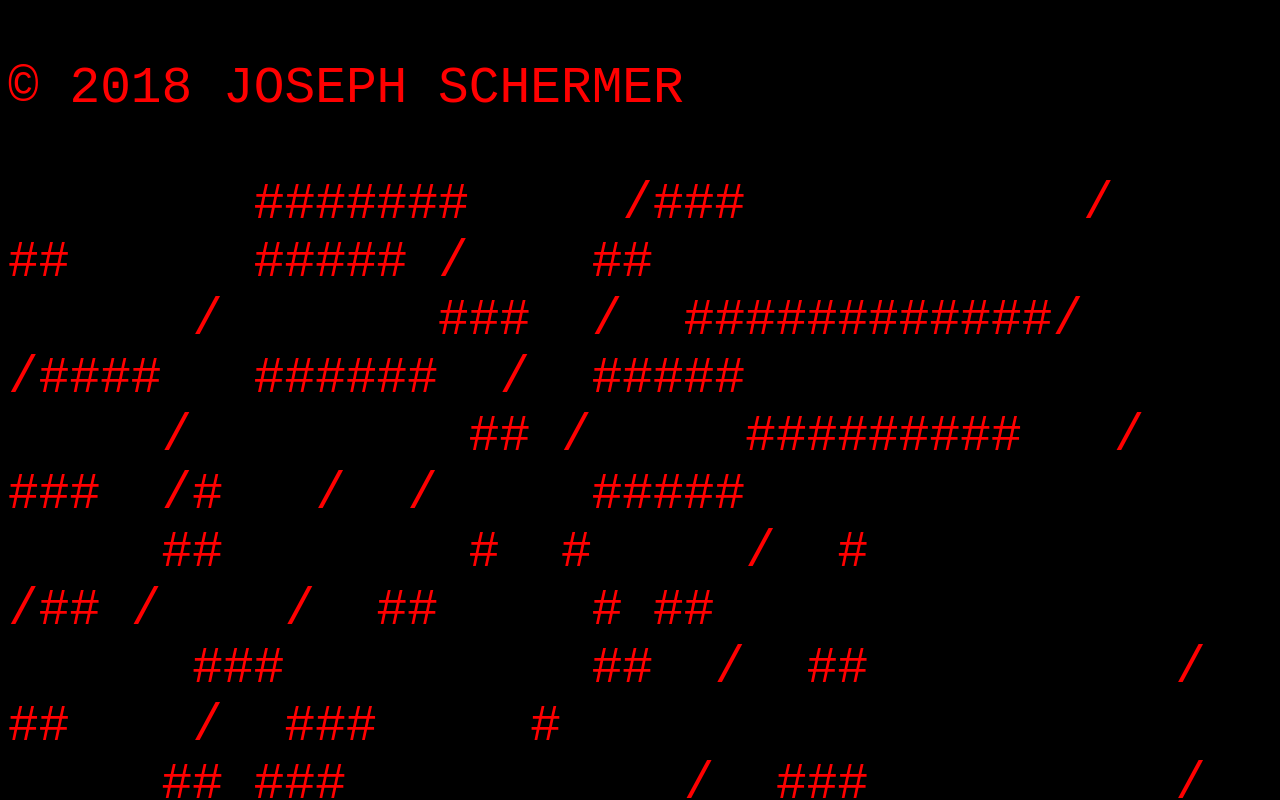
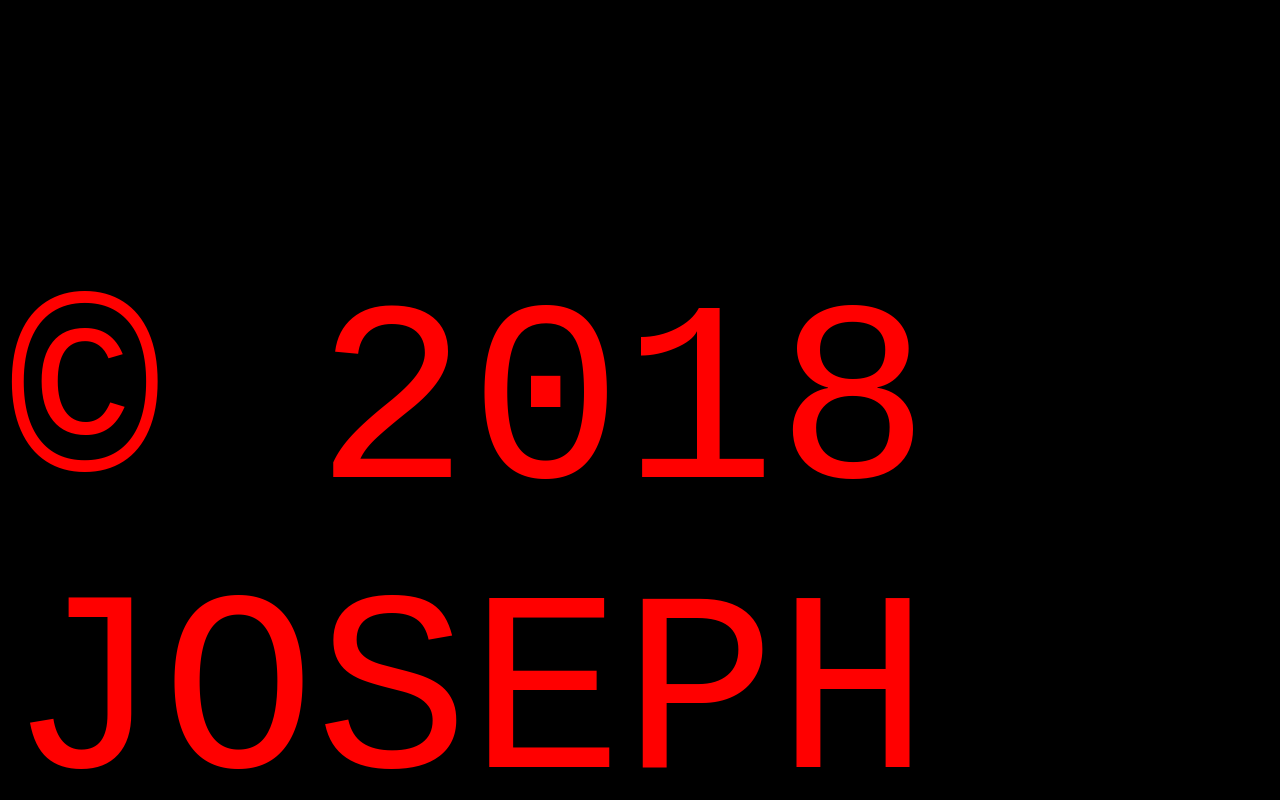
Before and after one commit to joeschermer/site, a plain HTML site: page index.html in a window 1280 px wide. Drawn offline with Linux system fonts and the light colour scheme.

Commit message:
Update main.css

```diff
--- a/css/main.css
+++ b/css/main.css
@@ -4,7 +4,7 @@ body {
 	}
 
 .no-copy p {
-	font-size: 4vw;
+	font-size: 20vw;
 	font-family: monospace;
 	white-space: pre-wrap;
 	position: fixed;
```
